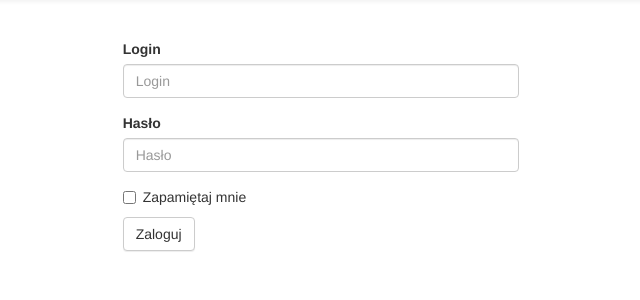
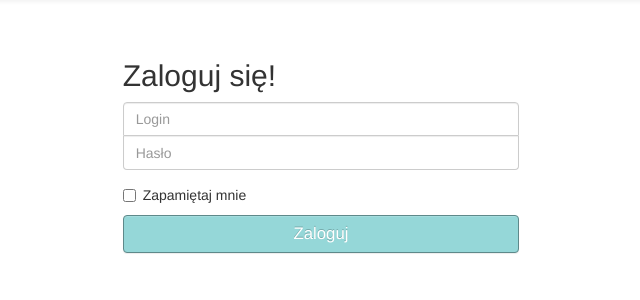
Before and after one commit to bibixx/My-pressure, a PHP site: page / in a window 1280 px wide. Shown: the part 51-351 px from the top of the page, without its empty margins (319-959 px from the left). Run offline with PHP 8.4, Linux system fonts and the light colour scheme; data that the repository does not hold is empty; some libraries are stand-ins or nearby versions.

Commit message:
Changed look of sign in page a bit

```diff
--- a/css/style.css
+++ b/css/style.css
@@ -15,7 +15,17 @@ table a {
 }
 
 .text-primary {
-  color: rgb(149, 215, 216);
+  color: #95D7D8;
+}
+
+.btn-primary {
+  background: #95D7D8;
+  border-color: #5E898A;
+}
+
+.btn-primary:hover, .btn-primary:focus {
+  background: rgb(138, 197, 197);
+  border-color: #5E898A;
 }
 
 .navbar-default .navbar-brand {
@@ -140,3 +150,19 @@ tr:hover .glyphicon-remove-circle, tr:hover .glyphicon-edit {
   padding: 10px 15px;
   background: #f2dede;
 }
+
+
+.signin .form-group input:first-of-type {
+  border-radius: 4px 4px 0px 0px;
+}
+
+.signin .form-group input:last-of-type {
+  border-radius: 0px 0px 4px 4px;
+  border-top: none;
+}
+
+.signin .btn {
+  display: block;
+  width: 100%;
+  font-size: 1.2em;
+}
--- a/index.php
+++ b/index.php
@@ -40,13 +40,12 @@ if ( !isset($_POST['login']) && !isset($_POST['password']) && $auth == FALSE ) {
 
     <div class="containter">
       <div class="body-main row">
-        <form name="login-form" action="." method="post" class="col-xs-12 col-sm-4 col-md-4 col-lg-4">
+        <form name="login-form" action="." method="post" class="col-xs-12 col-sm-4 col-md-4 col-lg-4 signin">
+          <h2>Zaloguj się!</h2>
           <div class="form-group">
-            <label for="login">Login</label>
+            <label for="login" class="sr-only">Login</label>
             <input type="text" class="form-control" id="login" name="login" placeholder="Login" required>
-          </div>
-          <div class="form-group">
-            <label for="password">Hasło</label>
+            <label for="password" class="sr-only">Hasło</label>
             <input type="password" class="form-control" id="password" name="password" placeholder="Hasło" required>
           </div>
           <div class="rememberMe checkbox">
@@ -60,7 +59,7 @@ if ( !isset($_POST['login']) && !isset($_POST['password']) && $auth == FALSE ) {
             <div class="alert alert-danger">Błędny login lub hasło!</div>
           <?php } ?>
 
-          <button type="submit" class="btn btn-default col-xs-12">Zaloguj</button>
+          <button type="submit" class="btn btn-primary">Zaloguj</button>
         </form>
       </div>
     </div>
```
